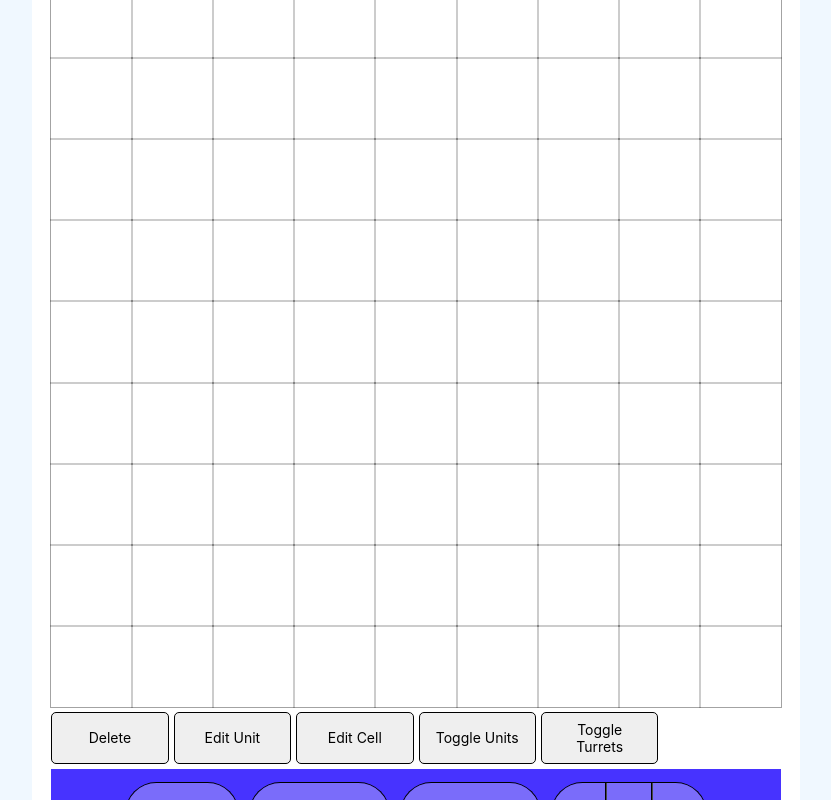
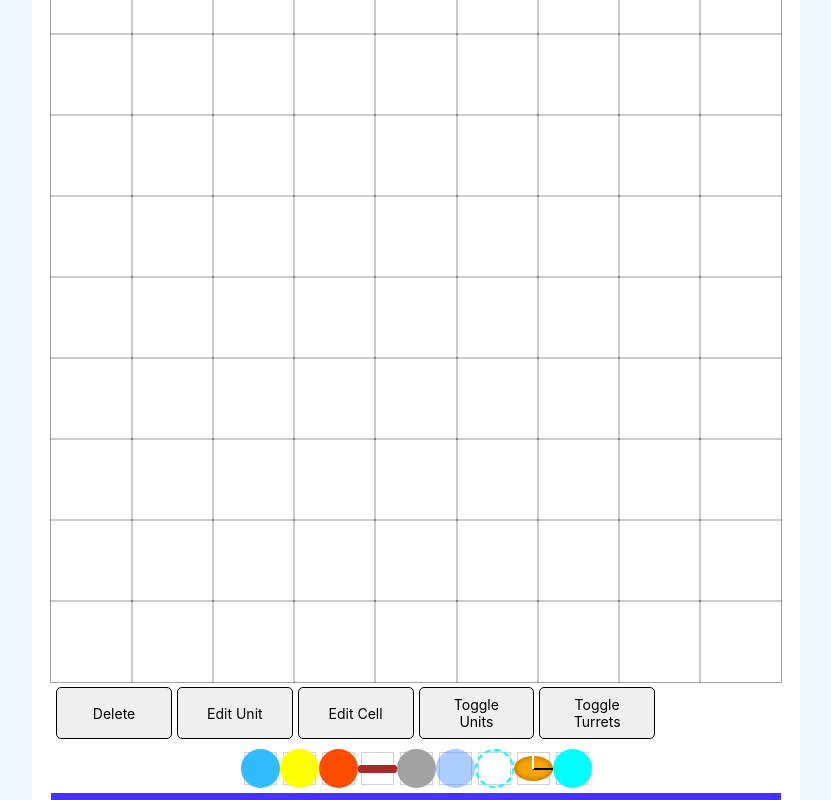
Before and after one commit to FaridSakhyzad/ig, a React (Create React App) app: page / in a window 1280 px wide. Shown: the top 800 px of the page, without its empty margins (224-1055 px from the left). Built offline with nearby package versions, Linux system fonts and the light colour scheme.

Commit message:
Level Editor | Edit Units WIP

```diff
--- a/src/App.jsx
+++ b/src/App.jsx
@@ -87,7 +87,7 @@ function App() {
     setCurrentLevel(newLevel);
   };
 
-  const onLevelParamsEditStart = () => {
+  const onLevelParamsEdit = () => {
     setLevelEditMode(true);
   };
 
@@ -158,6 +158,11 @@ function App() {
 
     setCurrentLevel(currentLevel);
     saveLevelParams();
+  };
+
+  const onLevelUnitsChange = (newUnits) => {
+    currentLevel.units = newUnits;
+    setCurrentLevel(currentLevel);
   };
 
   const getUnitParamsForEdit = () => {
@@ -231,7 +236,8 @@ function App() {
               levels={levels}
               onChangeLevel={changeCurrentLevel}
               onPlayNextLevel={setNextLevel}
-              onLevelParamsEditStart={onLevelParamsEditStart}
+              onLevelParamsEdit={onLevelParamsEdit}
+              onLevelUnitsChange={onLevelUnitsChange}
               onLevelUnitEdit={onLevelUnitEdit}
               onLevelCellEdit={onLevelCellEdit}
               onSaveUnits={saveEditedUnits}
--- a/src/App.scss
+++ b/src/App.scss
@@ -1,42 +1,6 @@
 body, html, #root {
   width: 100%;
   height: 100%;
-}
-
-.app {
-  min-height: 100%;
-  width: 100%;
-  display: flex;
-  align-content: center;
-  align-items: center;
-  justify-content: center;
-  flex-direction: column;
-  background-color: aliceblue;
-}
-
-.screen {
-  position: absolute;
-  width: 100%;
-  min-height: 99%;
-  max-width: 768px;
-  max-height: 1280px;
-  background-color: #ffffff;
-  display: flex;
-  flex-direction: column;
-  align-items: center;
-  border-radius: 5px;
-  padding: 1.5%;
-  z-index: 10;
-}
-
-.serviceScreen {
-  width: 100%;
-  max-width: 768px;
-  min-height: 100vh;
-  background-color: #ffffff;
-  margin-bottom: auto;
-  position: relative;
-  z-index: 20;
 }
 
 .container {
@@ -104,6 +68,45 @@ body, html, #root {
   }
 }
 
+.row {}
+.col {}
+
+.app {
+  min-height: 100%;
+  width: 100%;
+  display: flex;
+  align-content: center;
+  align-items: center;
+  justify-content: center;
+  flex-direction: column;
+  background-color: aliceblue;
+}
+
+.screen {
+  position: absolute;
+  width: 100%;
+  min-height: 99%;
+  max-width: 768px;
+  max-height: 1280px;
+  background-color: #ffffff;
+  display: flex;
+  flex-direction: column;
+  align-items: center;
+  border-radius: 5px;
+  padding: 1.5%;
+  z-index: 10;
+}
+
+.serviceScreen {
+  width: 100%;
+  max-width: 768px;
+  min-height: 100vh;
+  background-color: #ffffff;
+  margin-bottom: auto;
+  position: relative;
+  z-index: 20;
+}
+
 .modalAligner {
   width: 100%;
   height: 100%;
--- a/src/components/LevelEdit/PlaygroundEdit.jsx
+++ b/src/components/LevelEdit/PlaygroundEdit.jsx
@@ -1,16 +1,72 @@
-import React, { useState } from 'react';
+import React, { useEffect, useState } from 'react';
 import PropTypes from 'prop-types';
 import classnames from 'classnames';
 import {
-  CELL_EDIT_MODE,
-  GAMEPLAY_MODE, UNIT_DELETE_MODE,
+  CELL_EDIT_MODE, CELL_MULTISELECT_MODE,
+  GAMEPLAY_MODE,
+  PERSISTENT_PLACING_MODE,
+  UNIT_DELETE_MODE,
   UNIT_EDIT_MODE,
-} from '../../constants/constants';
+} from 'constants/constants';
+import {
+  BASE_UNIT,
+  BOBOMB,
+  DEFLECTOR,
+  HIDDEN,
+  LASER,
+  NPC,
+  PORTAL,
+  TELEPORT,
+  WALL,
+  Units,
+} from '../../constants/units';
+import Unit from '../Unit';
 
 export default function PlaygroundEdit(props) {
-  const { onEdit, currentMode } = props;
+  const { onEdit, currentMode, currentCallback } = props;
 
   const [mode, setMode] = useState(currentMode);
+  const [callback, setCallback] = useState(currentCallback);
+
+  const placeUnit = (id) => {
+    if (mode === PERSISTENT_PLACING_MODE && currentCallback === id) {
+      setMode(GAMEPLAY_MODE);
+      onEdit(GAMEPLAY_MODE);
+      setCallback(null);
+
+      return;
+    }
+
+    setMode(PERSISTENT_PLACING_MODE);
+    setCallback(id);
+    onEdit(PERSISTENT_PLACING_MODE, { callback: id });
+  };
+
+  const placeBoundedUnits = (id) => {
+    if (mode === CELL_MULTISELECT_MODE && currentCallback === id) {
+      setMode(GAMEPLAY_MODE);
+      onEdit(GAMEPLAY_MODE);
+      setCallback(null);
+
+      return;
+    }
+
+    setMode(CELL_MULTISELECT_MODE);
+    setCallback(id);
+    onEdit(CELL_MULTISELECT_MODE, { callback: id });
+  };
+
+  const callbacks = {
+    [BASE_UNIT.id]: () => placeUnit(BASE_UNIT.id),
+    [BOBOMB.id]: () => placeUnit(BOBOMB.id),
+    [LASER.id]: () => placeUnit(LASER.id),
+    [DEFLECTOR.id]: () => placeUnit(DEFLECTOR.id),
+    [WALL.id]: () => placeUnit(WALL.id),
+    [NPC.id]: () => placeUnit(NPC.id),
+    [HIDDEN.id]: () => placeUnit(HIDDEN.id),
+    [PORTAL.id]: () => placeBoundedUnits(PORTAL.id),
+    [TELEPORT.id]: () => placeBoundedUnits(TELEPORT.id),
+  };
 
   const handleEditUnitsClick = () => {
     if (mode === UNIT_EDIT_MODE) {
@@ -48,8 +104,39 @@ export default function PlaygroundEdit(props) {
     onEdit(UNIT_DELETE_MODE);
   };
 
+  const handleItemButtonClick = (id) => {
+    if (callbacks[id]) {
+      callbacks[id]();
+    }
+  };
+
+  const renderUnitButton = (id) => (
+    <Unit
+      key={id}
+      isSelected={callback === id}
+      isDisabled={false}
+      id={id}
+      type={id}
+      top={0}
+      left={0}
+      angle={0}
+      value={1}
+      maxValue={1}
+      turrets={[]}
+      exploding={false}
+      idx={0}
+    />
+  );
+
+  useEffect(() => {
+    setCallback(currentCallback);
+  }, [
+    currentCallback,
+  ]);
+
   return (
     <div className="levelEditToolbar">
+      <div className="levelEditButtons">
         <button
           type="button"
           onClick={handleDeleteUnitsClick}
@@ -86,15 +173,27 @@ export default function PlaygroundEdit(props) {
           Toggle Turrets
         </button>
       </div>
+
+      <div className="levelEditItems">
+        {Units.map((unit) => (
+          <div className="levelEditItems-itemButton" key={unit.id} onClick={() => handleItemButtonClick(unit.id)}>
+            {renderUnitButton(unit.id)}
+          </div>
+        ))}
+      </div>
+
+    </div>
   );
 }
 
 PlaygroundEdit.propTypes = {
   currentMode: PropTypes.string,
+  currentCallback: PropTypes.string,
   onEdit: PropTypes.func,
 };
 
 PlaygroundEdit.defaultProps = {
   currentMode: '',
+  currentCallback: '',
   onEdit: () => {},
 };
--- a/src/components/LevelEdit/levelEdit.scss
+++ b/src/components/LevelEdit/levelEdit.scss
@@ -40,9 +40,35 @@
 
 .levelEditToolbar {
   width: 100%;
+  padding: 5px;
+}
+
+.levelEditButtons {
+  width: 100%;
   display: grid;
   grid-template-columns: repeat(auto-fill, minmax(100px, 1fr));
   grid-column-gap: 5px;
   grid-row-gap: 5px;
-  padding: 5px 0;
+  margin: 0 0 10px 0;
 }
+
+.levelEditItems {
+  display: flex;
+  align-items: center;
+  justify-content: center;
+}
+
+.levelEditItems-itemButton {
+  width: 39px;
+  height: 39px;
+
+  .unit {
+    position: relative;
+    width: 100%;
+    height: 100%;
+  }
+
+  .unit-hitBox {
+    display: none;
+  }
+}
--- a/src/components/Playground/index.jsx
+++ b/src/components/Playground/index.jsx
@@ -20,6 +20,8 @@ import Bobomb from 'units/Bobomb';
 import Laser from 'units/Laser';
 import Deflector from 'units/Deflector';
 import Wall from 'units/Wall';
+import Npc from 'units/Npc';
+import Hidden from 'units/Hidden';
 
 import {
   ITEM_MULTISELECT_MODE,
@@ -29,7 +31,9 @@ import {
   PLACING_MODE,
   SCREEN_MODES,
   UNIT_EDIT_MODE,
-  CELL_EDIT_MODE, UNIT_DELETE_MODE,
+  CELL_EDIT_MODE,
+  UNIT_DELETE_MODE,
+  PERSISTENT_PLACING_MODE,
 } from 'constants/constants';
 
 import { DEFAULT_MAP_WIDTH } from 'config/config';
@@ -41,6 +45,15 @@ import Unit from '../Unit';
 import UserMenu from '../UserMenu';
 
 import './Playground.scss';
+import {
+  BASE_UNIT,
+  BOBOMB,
+  LASER,
+  DEFLECTOR,
+  WALL,
+  NPC,
+  HIDDEN,
+} from '../../constants/units';
 
 const MAX_MULTISELECT = 2;
 
@@ -52,8 +65,9 @@ function Playground(props) {
     levels,
     onChangeLevel,
     onPlayNextLevel,
-    onLevelParamsEditStart,
+    onLevelParamsEdit,
     onLevelUnitEdit,
+    onLevelUnitsChange,
     onLevelCellEdit,
     onSaveUnits,
   } = props;
@@ -71,6 +85,8 @@ function Playground(props) {
     swaps,
     rotates,
     jumps,
+    deflectors,
+    walls,
   } = user;
 
   const [userInputMode, setUserInputMode] = useState(GAMEPLAY_MODE);
@@ -367,24 +383,32 @@ function Playground(props) {
 
   const removeUnit = (index) => {
     units.splice(parseInt(index, 10), 1);
-    setUnits([...units]);
+
+    const newUnits = [...units];
+
+    setUnits(newUnits);
+    onLevelUnitsChange(newUnits);
   };
 
   const placeUnit = (newUnitTop, newUnitLeft) => {
     const generators = {
-      default: (unitTop, unitLeft, params) => new BaseUnit(unitTop, unitLeft, params),
-      bobomb: (unitTop, unitLeft, params) => new Bobomb(unitTop, unitLeft, params),
-      laser: (unitTop, unitLeft, params) => new Laser(unitTop, unitLeft, params),
-      deflector: (unitTop, unitLeft, params) => new Deflector(unitTop, unitLeft, params),
-      wall: (unitTop, unitLeft, params) => new Wall(unitTop, unitLeft, params),
+      [BASE_UNIT.id]: (unitTop, unitLeft, params) => new BaseUnit(unitTop, unitLeft, params),
+      [BOBOMB.id]: (unitTop, unitLeft, params) => new Bobomb(unitTop, unitLeft, params),
+      [LASER.id]: (unitTop, unitLeft, params) => new Laser(unitTop, unitLeft, params),
+      [DEFLECTOR.id]: (unitTop, unitLeft, params) => new Deflector(unitTop, unitLeft, params),
+      [WALL.id]: (unitTop, unitLeft, params) => new Wall(unitTop, unitLeft, params),
+      [NPC.id]: (unitTop, unitLeft, params) => new Npc(unitTop, unitLeft, params),
+      [HIDDEN.id]: (unitTop, unitLeft, params) => new Hidden(unitTop, unitLeft, params),
     };
 
     const callbacks = {
-      default: () => dispatch(setAmmo({ defaults: defaults - 1 })),
-      bobomb: () => dispatch(setAmmo({ bobombs: bobombs - 1 })),
-      laser: () => dispatch(setAmmo({ lasers: lasers - 1 })),
-      deflector: () => {},
-      wall: () => {},
+      [BASE_UNIT.id]: () => dispatch(setAmmo({ defaults: defaults - 1 })),
+      [BOBOMB.id]: () => dispatch(setAmmo({ bobombs: bobombs - 1 })),
+      [LASER.id]: () => dispatch(setAmmo({ lasers: lasers - 1 })),
+      [DEFLECTOR.id]: () => dispatch(setAmmo({ deflectors: deflectors - 1 })),
+      [WALL.id]: () => dispatch(setAmmo({ walls: walls - 1 })),
+      [NPC.id]: () => {},
+      [HIDDEN.id]: () => {},
     };
 
     const newUnit = generators[afterInputAction](newUnitTop, newUnitLeft, { value: 4 });
@@ -396,6 +420,8 @@ function Playground(props) {
     setUnits(newUnits);
 
     callbacks[afterInputAction]();
+
+    onLevelUnitsChange(newUnits);
   };
 
   const handleUnitClick = (e, unitId, unitIndex) => {
@@ -476,6 +502,10 @@ function Playground(props) {
     if (userInputMode === CELL_EDIT_MODE) {
       onLevelCellEdit(top, left);
       return;
+    }
+
+    if (userInputMode === PERSISTENT_PLACING_MODE) {
+      placeUnit(top, left);
     }
 
     if (userInputMode === PLACING_MODE) {
@@ -766,16 +796,16 @@ function Playground(props) {
   };
 
   const handleEditParamsClick = () => {
-    onLevelParamsEditStart();
+    onLevelParamsEdit();
   };
 
   const handleLevelSelectorChange = (e) => {
     onChangeLevel(e.target.value);
   };
 
-  const onPlaygroundEdit = (mode) => {
+  const onPlaygroundEdit = (mode, data = {}) => {
+    setAfterInputAction(data.callback || null);
     setUserInputMode(mode);
-    setAfterInputAction(null);
   };
 
   return (
@@ -894,8 +924,9 @@ function Playground(props) {
       </div>
 
       <PlaygroundEdit
+        onEdit={onPlaygroundEdit}
         currentMode={userInputMode}
-        onEdit={onPlaygroundEdit}
+        currentCallback={afterInputAction}
       />
 
       <UserMenu
@@ -916,8 +947,9 @@ Playground.propTypes = {
   levels: PropTypes.array.isRequired,
   onChangeLevel: PropTypes.func,
   onPlayNextLevel: PropTypes.func,
-  onLevelParamsEditStart: PropTypes.func,
+  onLevelParamsEdit: PropTypes.func,
   onLevelUnitEdit: PropTypes.func,
+  onLevelUnitsChange: PropTypes.func,
   onLevelCellEdit: PropTypes.func,
   onSaveUnits: PropTypes.func,
 };
@@ -928,8 +960,9 @@ Playground.defaultProps = {
   baseWidthUnit: 1,
   onChangeLevel: () => {},
   onPlayNextLevel: () => {},
-  onLevelParamsEditStart: () => {},
+  onLevelParamsEdit: () => {},
   onLevelUnitEdit: () => {},
+  onLevelUnitsChange: () => {},
   onLevelCellEdit: () => {},
   onSaveUnits: () => {},
 };
--- a/src/components/Unit/Unit.scss
+++ b/src/components/Unit/Unit.scss
@@ -101,6 +101,11 @@
 }
 
 .wall {
+  .unit-image {
+    background: rgb(162, 162, 162);
+    opacity: 1;
+  }
+
   &.stone {
     .unit-image {
       background: rgb(192, 192, 192);
--- a/src/constants/constants.js
+++ b/src/constants/constants.js
@@ -7,6 +7,8 @@ export const ITEM_MULTISELECT_MODE = 'itemMultiselect';
 export const CELL_MULTISELECT_MODE = 'cellMultiselect';
 
 export const PLACING_MODE = 'placing';
+
+export const PERSISTENT_PLACING_MODE = 'persistentPlacing';
 
 export const UNIT_EDIT_MODE = 'itemEdit';
 
```
Also changed, not shown: src/constants/afterInputActions.js (added, +18 -0 lines). Lines whose indentation alone changed are shown as unchanged.
